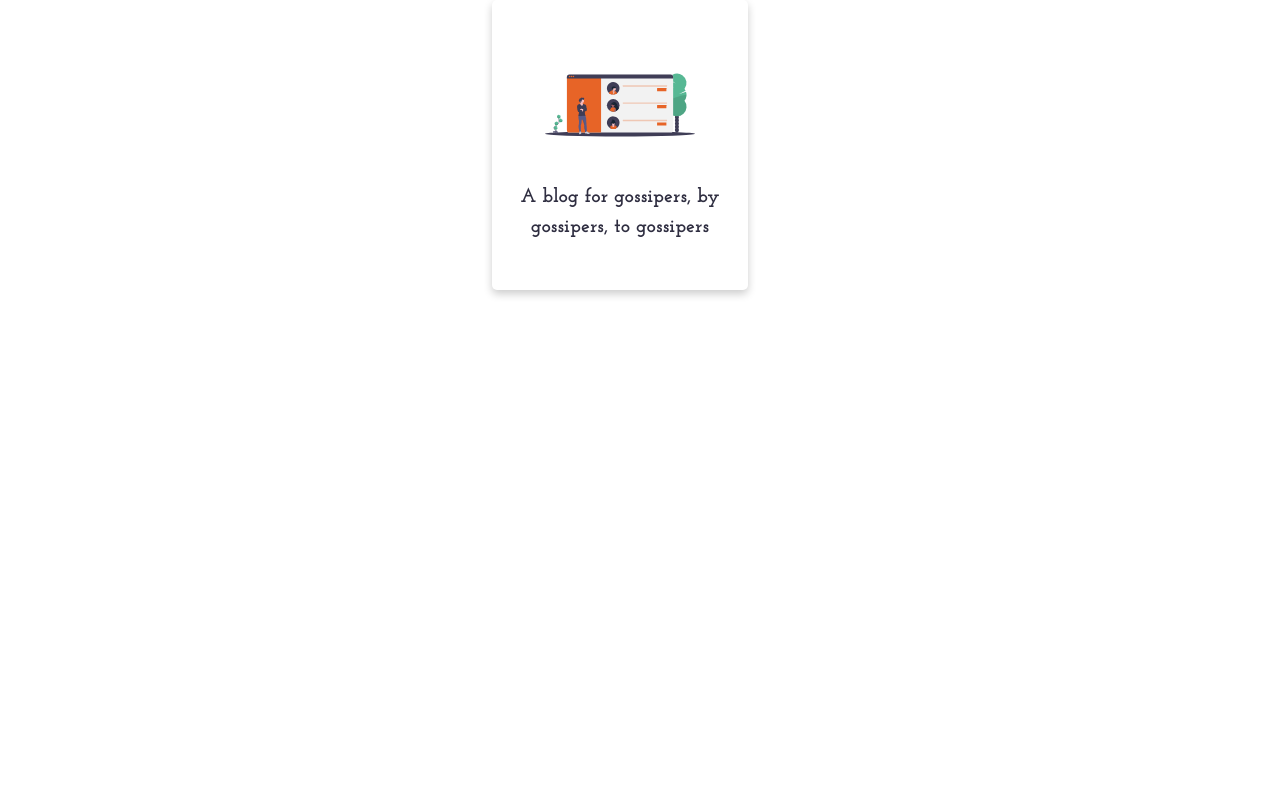
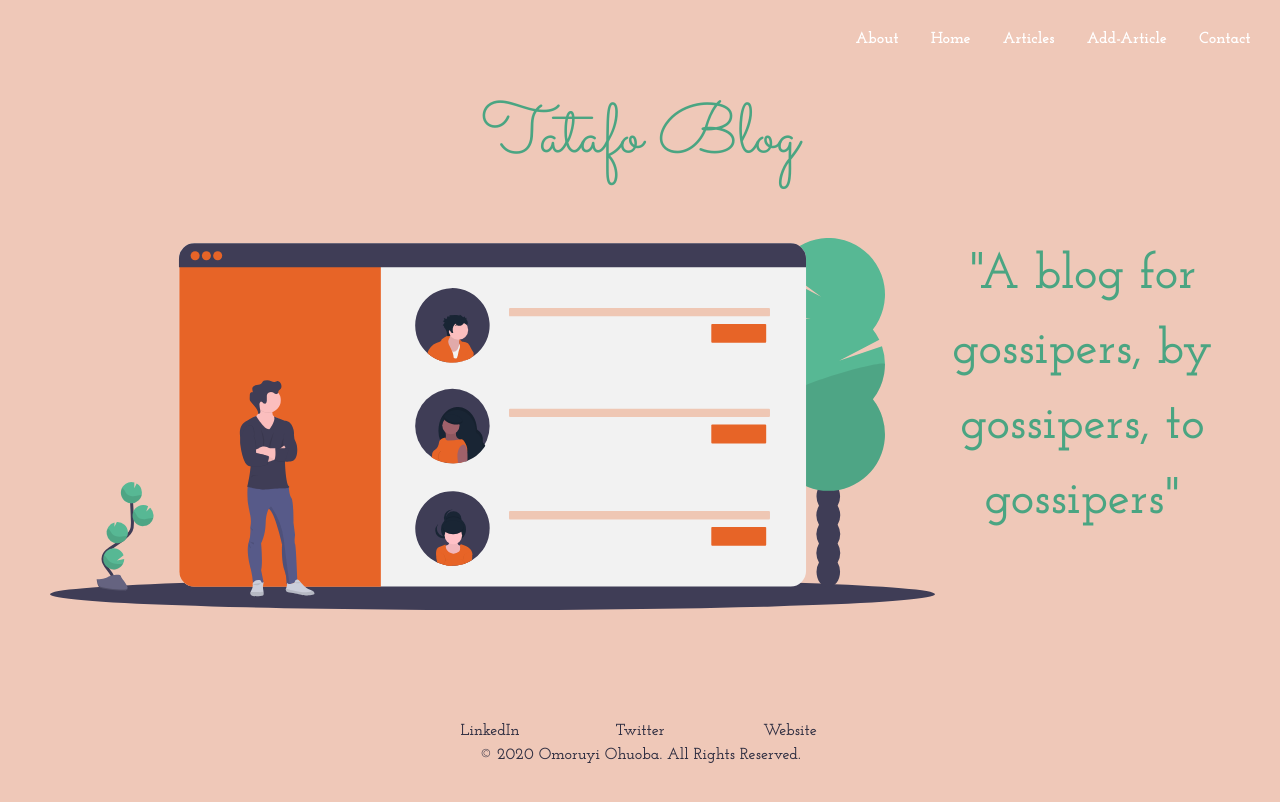
Before and after one commit to OmoruyiOhuoba/THE-TATAFO-BLOG, a React (Create React App) app in the folder client/: page /about in a window 1280 px wide. Shown: the top 802 px of the page. Built offline with nearby package versions, Linux system fonts and the light colour scheme.

Commit message:
About Page updated

```diff
--- a/client/public/scss/style.scss
+++ b/client/public/scss/style.scss
@@ -416,7 +416,7 @@ margin-left:536.5px;
   grid-template-columns: auto auto auto auto auto;
   grid-gap: 1px;
   background-color: #E76427;
-  padding: 10px;
+  padding: 30px;
   margin: 4px;
 }
 
@@ -433,3 +433,63 @@ margin-left:536.5px;
 .gridH5{
   color: rgb(47, 46, 65);
 }
+
+.aboutTatafo{
+  color: rgb(74, 165, 130);
+  font-family: 'Sacramento', cursive;
+font-size: 70px;
+}
+
+.aboutBody{
+  background-color: rgb(239, 200, 184);
+
+}
+
+.about{
+padding: 50px 50px;
+padding-bottom: 115px;
+
+
+}
+
+.aboutImg{
+width: 75%;
+float: left;
+
+}
+
+.aboutText{
+  font-size: 50px;
+  margin-left: 40px;
+  color: rgb(74, 165, 130);
+
+
+}
+
+.aboutSeven{
+  background-color:rgb(239, 200, 184) ;
+}
+
+.contactTop{
+  margin: 0 auto;
+}
+
+.contactImg{
+  width: 40%;
+  float: left;
+
+}
+
+.contactContent{
+  font-size: 30px;
+}
+
+.contactBody{
+  background-color: #E76427;
+
+}
+
+.contactSeven{
+  background-color: #E76427;
+
+}
--- a/client/src/components/About.jsx
+++ b/client/src/components/About.jsx
@@ -2,14 +2,28 @@ import React from "react";
 import aboutImg from "../../public/aboutImg.svg";
 function About(){
     return(
-        <div className="">
-            <div className= "company-card">
-                <img className="cardImg" src={aboutImg} alt=""/>
-                <div className="container">
-                    <p>A blog for gossipers, by gossipers, to gossipers</p>
-                </div>
+        <div className= "aboutBody">
+        <br/>
+        <br/>
+        <br/>
+        <br/>
+        <h1 className="aboutTatafo">Tatafo Blog</h1>
+        <div className="about">
+                <img className="aboutImg" src={aboutImg} alt=""/>
+                <div className="aboutText">
+                    <p>"A blog for gossipers, by gossipers, to gossipers"</p>
             </div>
         </div>
+        <div className="seventh-division aboutSeven">
+  <a className="footer-link" href="https://www.linkedin.com/">LinkedIn</a>
+ <a className="footer-link" href="https://twitter.com/">Twitter</a>
+ <a className="footer-link" href="http://uyi.com">Website</a>
+ <p className="last">© 2020 <span class="last-last">Omoruyi Ohuoba.</span> All Rights Reserved.</p>
+</div>
+
+
+        </div>
+
     )
 }
 
--- a/client/src/components/Contact.jsx
+++ b/client/src/components/Contact.jsx
@@ -3,10 +3,21 @@ import contactImg from "../../public/contactImg.svg";
 
 function Contact(){
     return(
-        <div className>
-            <div>
+        <div className="contactBody">
+            <div className="contactTop">
+            <img className="contactImg" src={contactImg} alt=""/>
+            <div className="contactContent">
+            <p>tatafo</p>
 
             </div>
+            </div>
+
+            <div className="seventh-division contactSeven">
+  <a className="footer-link" href="https://www.linkedin.com/">LinkedIn</a>
+ <a className="footer-link" href="https://twitter.com/">Twitter</a>
+ <a className="footer-link" href="http://uyi.com">Website</a>
+ <p className="last">© 2020 <span class="last-last">Omoruyi Ohuoba.</span> All Rights Reserved.</p>
+</div>
         </div>
     )
 }
```
